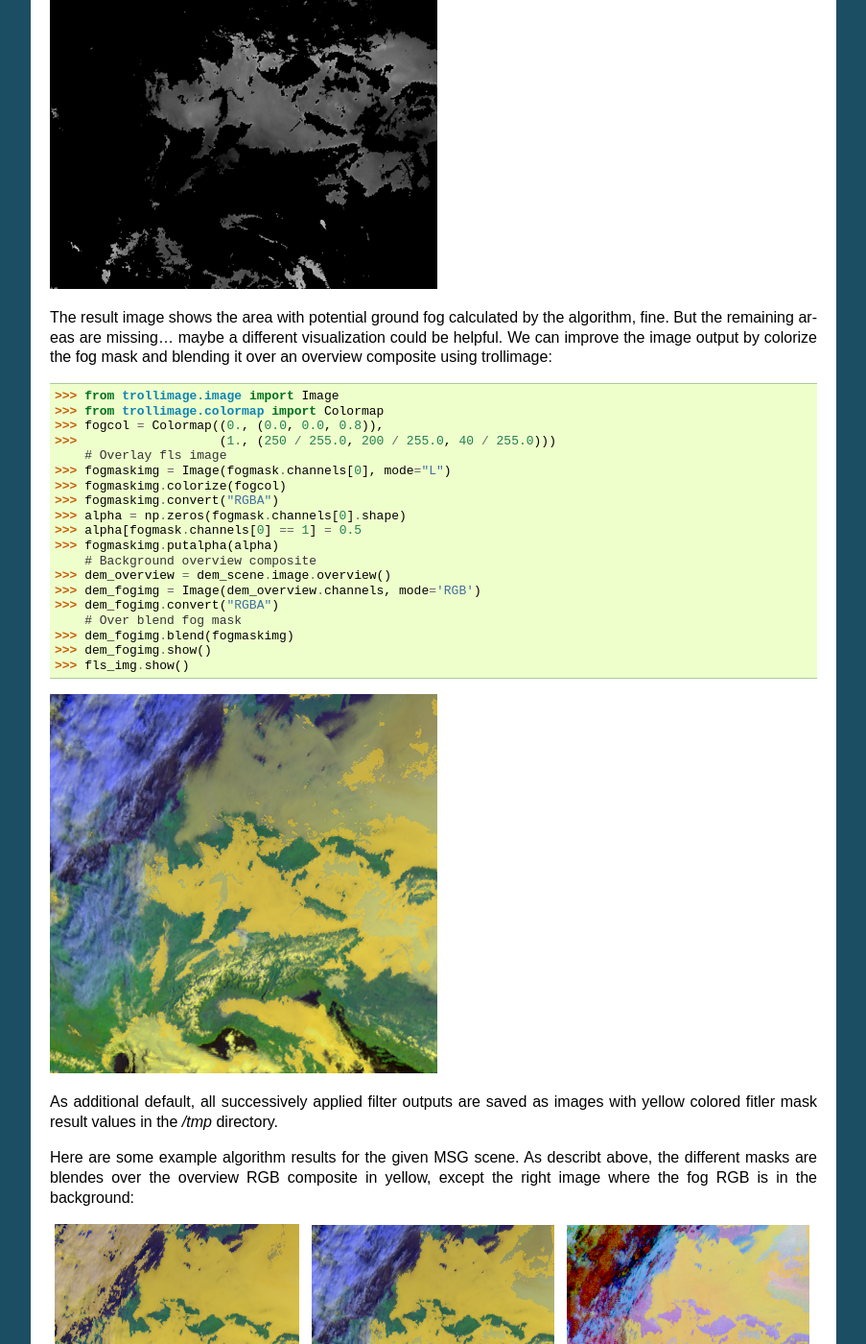
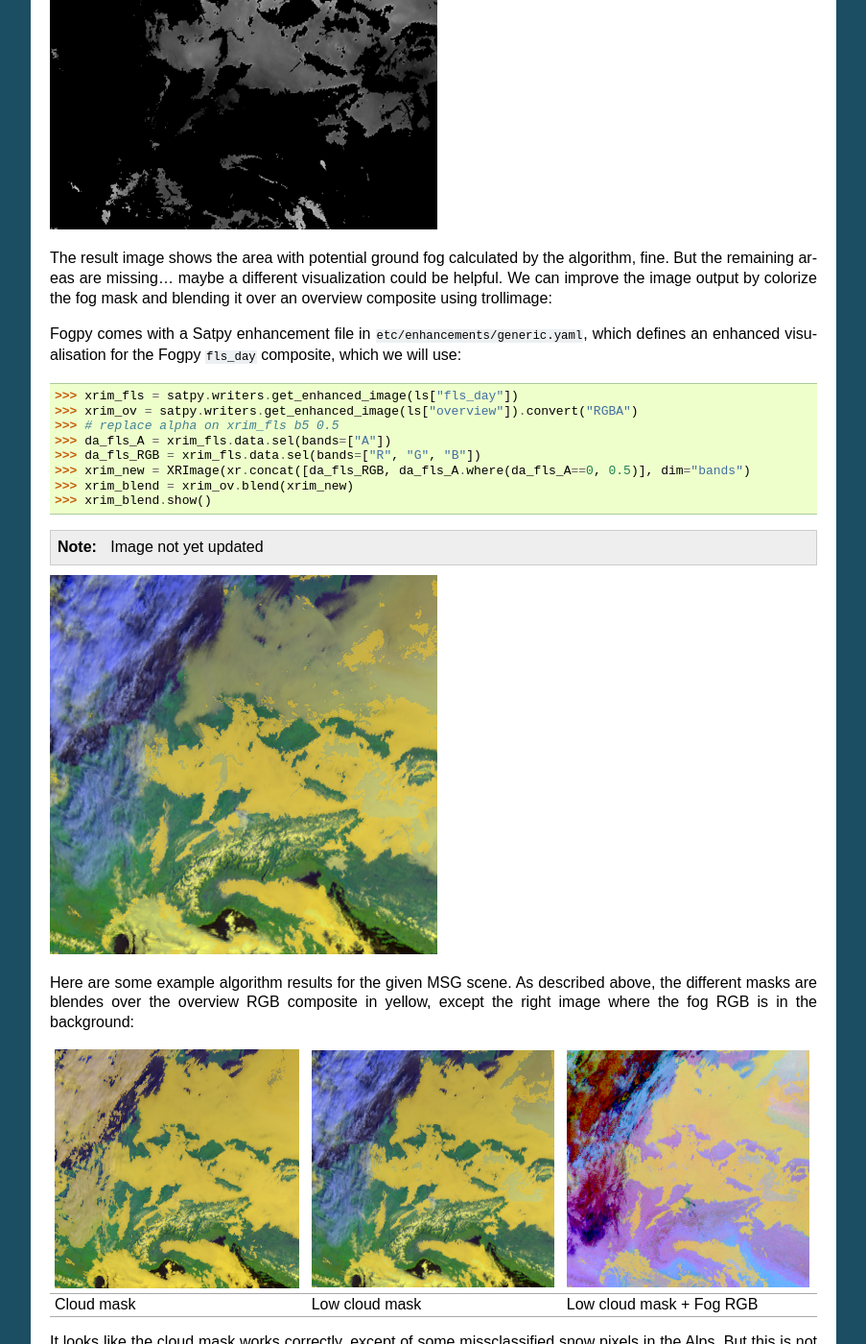
Before and after one commit to pytroll/fogpy, a Sphinx documentation site: the page built from doc/source/quickstart.rst, in a window 1280 px wide and 1400 px high, scrolled down 4316 px. Shown: the whole window at 96% size, without its empty margins (198-1101 px from the left). Built offline with Sphinx 7.4.7, drawn with Linux system fonts in a browser that asks for light colours.

Commit message:
Describe how to get composite blended image

```diff
--- a/doc/source/quickstart.rst
+++ b/doc/source/quickstart.rst
@@ -141,46 +141,34 @@ The dataset has two bands:
 - Band ``L`` is an image of a selected channel (Default is the 10.8 IR channel) where only the detected ground fog cells are displayed
 - Band ``A`` is an image for the fog mask
 
-Fogpy comes with a Satpy enhancement file in
-``etc/enhancements/generic.yaml``, which defines an enhanced visualisation
-for the Fogpy ``fls_day`` composite.
-
-.. FIXME: documentation updated up to here
-
 .. image:: ./fogpy_docu_example_10.png
 
 The result image shows the area with potential ground fog calculated
 by the algorithm, fine.  But the remaining areas are missing... maybe
 a different visualization could be helpful.  We can improve the image
 output by colorize the fog mask and blending it over an overview composite
-using trollimage::
+using trollimage:
 
-	>>> from trollimage.image import Image
-	>>> from trollimage.colormap import Colormap
-	>>> fogcol = Colormap((0., (0.0, 0.0, 0.8)),
-   	>>> 	              (1., (250 / 255.0, 200 / 255.0, 40 / 255.0)))
-	    # Overlay fls image
-	>>> fogmaskimg = Image(fogmask.channels[0], mode="L")
-	>>> fogmaskimg.colorize(fogcol)
-	>>> fogmaskimg.convert("RGBA")
-	>>> alpha = np.zeros(fogmask.channels[0].shape)
-	>>> alpha[fogmask.channels[0] == 1] = 0.5
-	>>> fogmaskimg.putalpha(alpha)
-	    # Background overview composite
-	>>> dem_overview = dem_scene.image.overview()
-	>>> dem_fogimg = Image(dem_overview.channels, mode='RGB')
-	>>> dem_fogimg.convert("RGBA")
-	    # Over blend fog mask
-	>>> dem_fogimg.blend(fogmaskimg)
-	>>> dem_fogimg.show()
-	>>> fls_img.show()
+Fogpy comes with a Satpy enhancement file in
+``etc/enhancements/generic.yaml``, which defines an enhanced visualisation
+for the Fogpy ``fls_day`` composite, which we will use::
+
+    >>> xrim_fls = satpy.writers.get_enhanced_image(ls["fls_day"])
+    >>> xrim_ov = satpy.writers.get_enhanced_image(ls["overview"]).convert("RGBA")
+    >>> # replace alpha on xrim_fls b5 0.5
+    >>> da_fls_A = xrim_fls.data.sel(bands=["A"])
+    >>> da_fls_RGB = xrim_fls.data.sel(bands=["R", "G", "B"])
+    >>> xrim_new = XRImage(xr.concat([da_fls_RGB, da_fls_A.where(da_fls_A==0, 0.5)], dim="bands")
+    >>> xrim_blend = xrim_ov.blend(xrim_new)
+    >>> xrim_blend.show()
+
+.. note::
+	Image not yet updated
 
 .. image:: ./fogpy_docu_example_11.png
 
-As additional default, all successively applied filter outputs are saved as images with yellow colored fitler mask result values in the */tmp* directory.
-
 Here are some example algorithm results for the given MSG scene.
-As describt above, the different masks are blendes over the overview RGB composite in yellow, except the right image where the fog RGB is in the background:
+As described above, the different masks are blendes over the overview RGB composite in yellow, except the right image where the fog RGB is in the background:
 
 +----------------------------------------+----------------------------------------+----------------------------------------+
 | .. image:: ./fogpy_docu_example_13.png | .. image:: ./fogpy_docu_example_12.png | .. image:: ./fogpy_docu_example_14.png |
```
